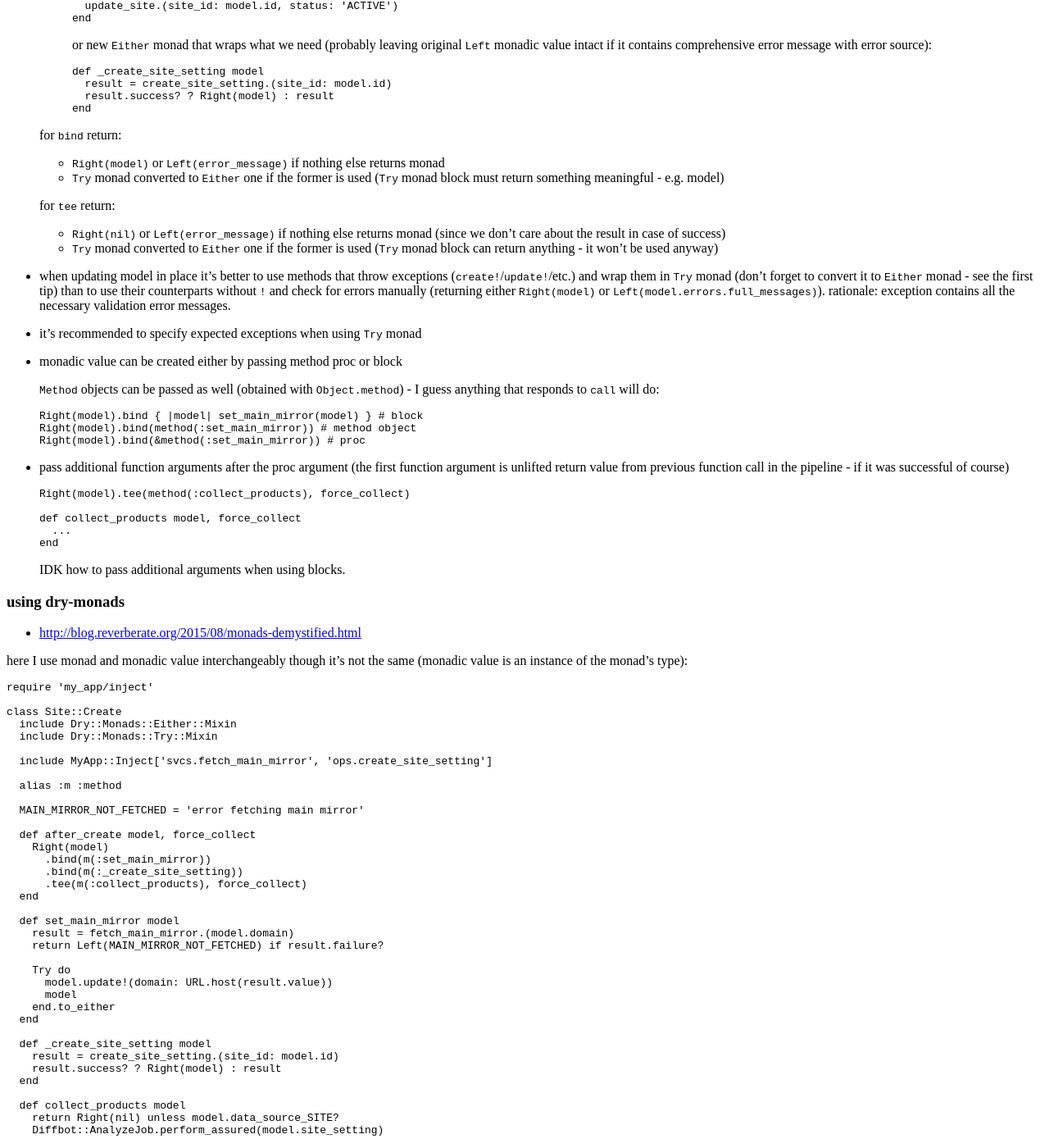
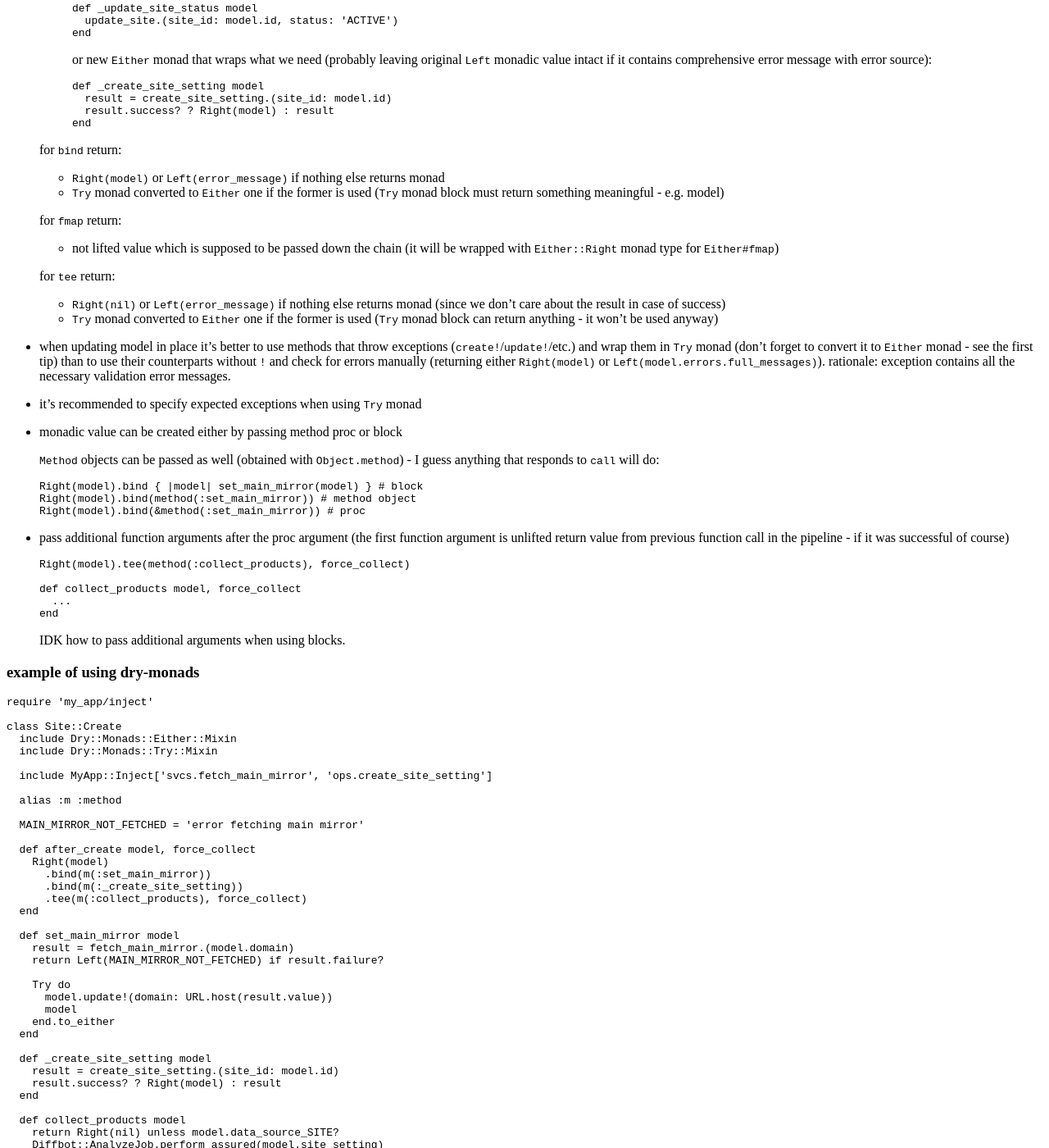
Before and after one commit to tap349/tap349.github.io, a Jekyll site: the page built from _posts/2017-02-27-monads-in-ruby.md, in a window 1280 px wide and 1400 px high, scrolled down 1860 px. Shown: the whole window at 82% size. Built offline with Jekyll 4.4.1, drawn with Linux system fonts in a browser that asks for light colours; some of the changed text lies outside the part shown.

Commit message:
update 2017-03-01_18:44:51

````diff
--- a/_posts/2017-02-27-monads-in-ruby.md
+++ b/_posts/2017-02-27-monads-in-ruby.md
@@ -16,6 +16,7 @@
 - <https://vimeo.com/97344498>
 - <https://en.wikipedia.org/wiki/Monad_(functional_programming)>
 - <http://adit.io/posts/2013-04-17-functors,_applicatives,_and_monads_in_pictures.html>
+- <http://blog.reverberate.org/2015/08/monads-demystified.html>
 
 monad is created by defining:
 
@@ -140,6 +141,11 @@
   - `Try` monad converted to `Either` one if the former is used
     (`Try` monad block must return something meaningful - e.g. model)
 
+  for `fmap` return:
+
+  - not lifted value which is supposed to be passed down the chain
+    (it will be wrapped with `Either::Right` monad type for `Either#fmap`)
+
   for `tee` return:
 
   - `Right(nil)` or `Left(error_message)` if nothing else returns monad
@@ -181,12 +187,7 @@
 
   IDK how to pass additional arguments when using blocks.
 
-### using dry-monads
-
-- <http://blog.reverberate.org/2015/08/monads-demystified.html>
-
-here I use monad and monadic value interchangeably though it's not the same
-(monadic value is an instance of the monad's type):
+### example of using dry-monads
 
 ```ruby
 require 'my_app/inject'
@@ -232,7 +233,7 @@
 end
 ```
 
-### using dry-matcher to match on result
+### example of using dry-matcher to match on result
 
 ```ruby
 require 'dry/matcher/either_matcher'
````
Also changed, not shown: other parts of _posts/2017-02-27-monads-in-ruby.md (+3 -3 lines).
